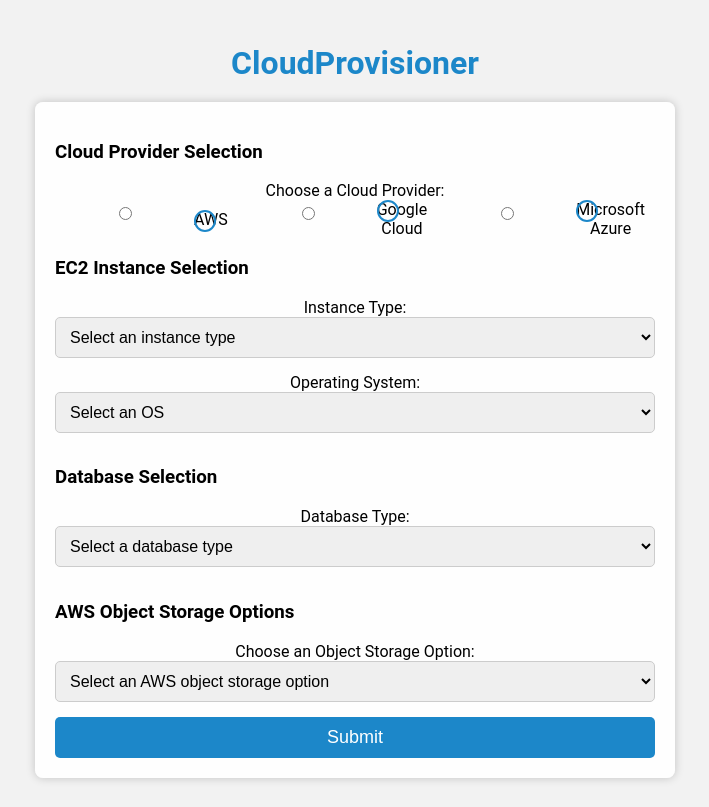
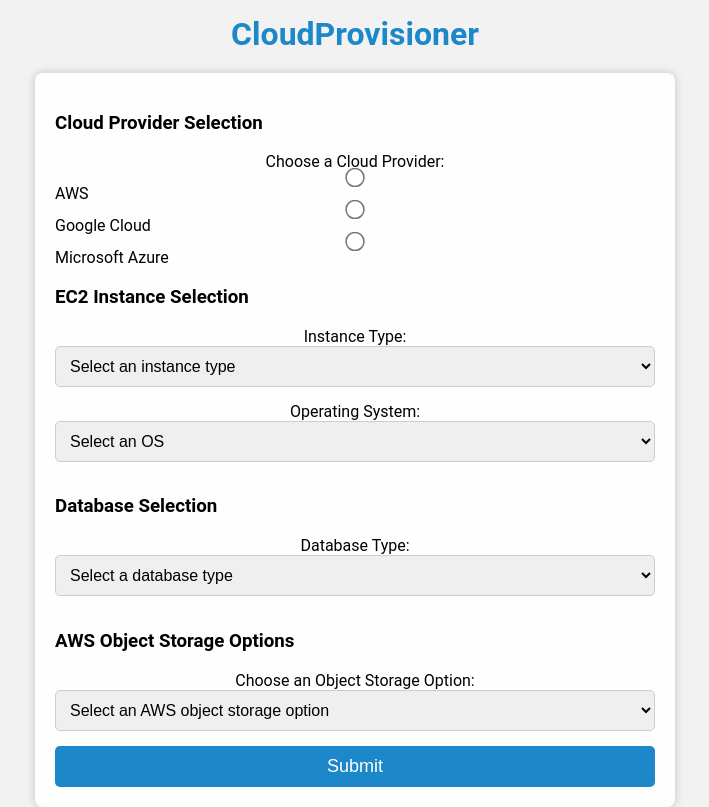
Before and after one commit to shaheerarehman/cloudprovisioner, a Django app: page /main2/ in a window 1280 px wide. Shown: the whole page, without its empty margins (285-994 px from the left). Before the commit the page ends 781 px from the top, so only its background shows below. Run offline with Django 4.2, Linux system fonts and the light colour scheme.

Commit message:
mac update

```diff
--- a/templates/navbar.html
+++ b/templates/navbar.html
@@ -23,7 +23,7 @@
     align-items: center;
     justify-content: center;
     height: 100vh;
-        text-align: center; /* Center text within the block */
+    text-align: center;
   }
 
   h1 {
@@ -52,54 +52,50 @@
     transition: border-color 0.2s;
   }
 
-      /* Center text within the block */
-      .info h3, .aws-object-storage h3, .ec2-instance h3, .database h3 {
+  .info h3,
+  .aws-object-storage h3,
+  .ec2-instance h3,
+  .database h3 {
     text-align: left;
   }
 
 /* Radio buttons and labels */
 .metod {
   display: flex;
+  flex-wrap: wrap;
   justify-content: space-between;
-        align-items: center;
   margin-bottom: 15px;
 }
 
 label.radio {
-        position: relative;
+  display: flex;
+  align-items: center;
   cursor: pointer;
   margin-right: 10px;
 }
 
-      label.radio:before {
-        content: "";
-        position: absolute;
-        top: 0;
-        left: 0;
-        width: 18px;
-        height: 18px;
-        border: 2px solid #1c87c9;
-        border-radius: 50%;
+input[type="radio"] {
+  margin: 0; /* Reset the default margin for radio buttons */
+  transform: scale(1.5); /* Adjust the scale as needed for alignment */
 }
 
-      label.radio:after {
-        content: "";
-        position: absolute;
-        top: 5px;
-        left: 5px;
-        width: 8px;
-        height: 8px;
-        border-radius: 50%;
-        background: #1c87c9;
-        opacity: 0;
-        transform: scale(0);
-        transition: transform 0.2s, opacity 0.2s;
+/* Buttons */
+button {
+  width: 100%;
+  padding: 10px;
+  background-color: #1c87c9;
+  color: #fff;
+  border: none;
+  border-radius: 5px;
+  font-size: 18px;
+  cursor: pointer;
+  transition: background-color 0.2s;
 }
 
-      input[type="radio"]:checked + label:after {
-        transform: scale(1);
-        opacity: 1;
+button:hover {
+  background-color: #095484;
 }
+
 
   /* Buttons */
   button {
```
Lines whose indentation alone changed are shown as unchanged.
